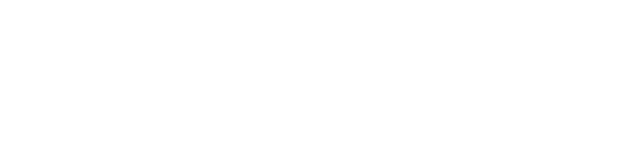
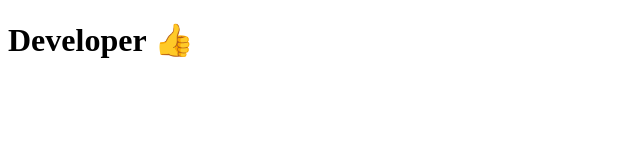
Before and after one commit to VideMelo/portfolio, a plain HTML site: page index.html in a window 1280 px wide. Shown: the whole page, without its empty margins (0-640 px from the left). Drawn offline with Linux system fonts and the light colour scheme.

Commit message:
Update index.html

```diff
--- a/index.html
+++ b/index.html
@@ -5,8 +5,11 @@
         <meta http-equiv="X-UA-Compatible" content="IE=edge">
         <meta name="viewport" content="width=device-width, initial-scale=1.0">
         <title>VideMelo</title>
+        <link rel="stylesheet" src="styles.css">
     </head>
     <body>
-
+        <div class="text">
+            <h1>Developer 👍</h1>
+        </div>
     </body>
 </html>
```
